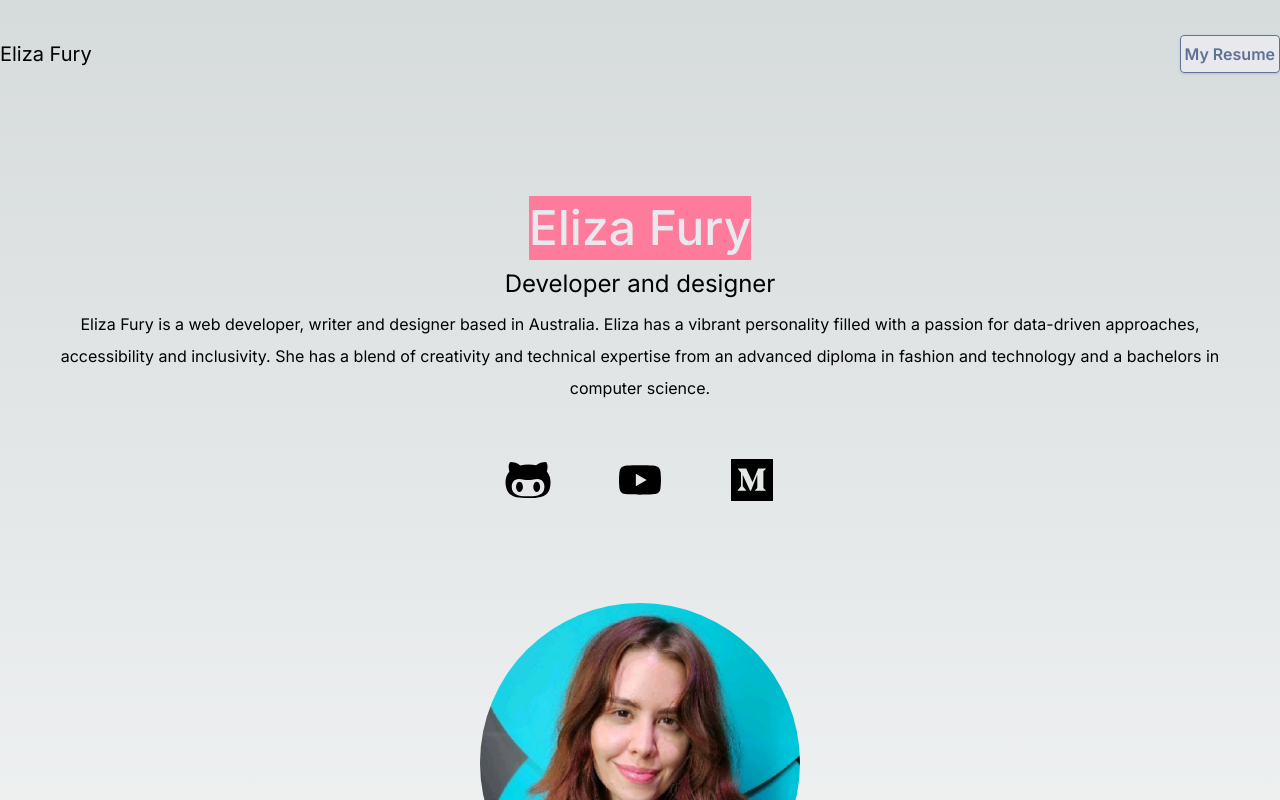
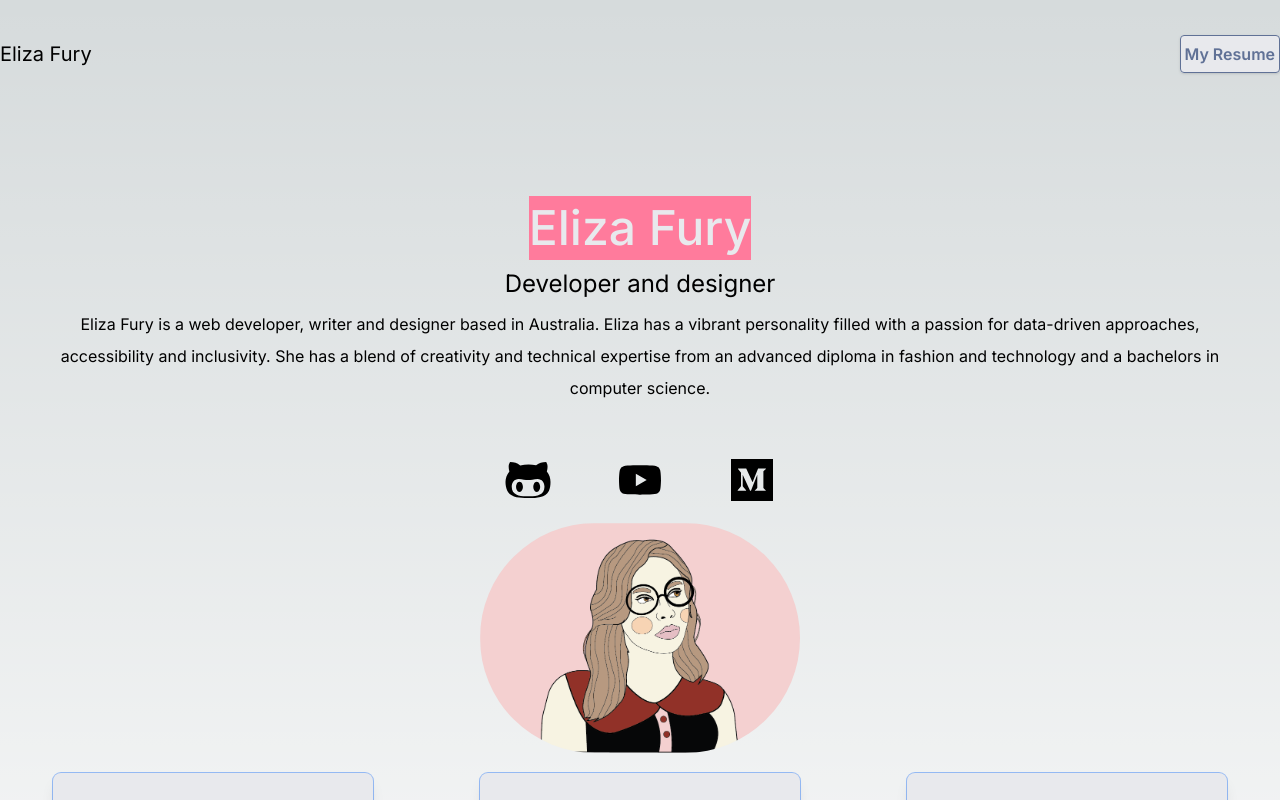
Before and after one commit to Efury1/myportfolio, a Next.js app: page / in a window 1280 px wide. Shown: the top 800 px of the page. Built offline with nearby package versions, Linux system fonts and the light colour scheme.

Commit message:
Add portfolio photo

```diff
--- a/src/app/page.tsx
+++ b/src/app/page.tsx
@@ -2,7 +2,7 @@ import Image from 'next/image'
 import Head from "next/head";
 import {AiFillLinkedin, AiFillYoutube}  from "react-icons/ai";
 import { FaGithubAlt, FaMedium } from "react-icons/fa";
-import eliza from "./eliza.jpeg"
+import eliza from "./eliza.png"
 
 export default function Home() {
   return (
@@ -29,7 +29,7 @@ export default function Home() {
             <a href='https://www.youtube.com/channel/UCCwlIqh6VjXceir9BHMl_YQ'><button><AiFillYoutube></AiFillYoutube></button></a>
             <a href='https://medium.com/@ejfury'><button><FaMedium></FaMedium></button></a>
           </div>
-          <div className="relative mx-auto bg-gradient-to-b from-teal-500 rounded-full w-80 h-80 mt-20 overflow-hidden ">
+          <div className="relative mx-auto rounded-full w-80 h-100 mt-100 overflow-hidden ">
             <Image src={eliza} alt="Eliza Fury" />
           </div>
           </section>
```
Also changed, not shown: src/app/eliza.png (added).
